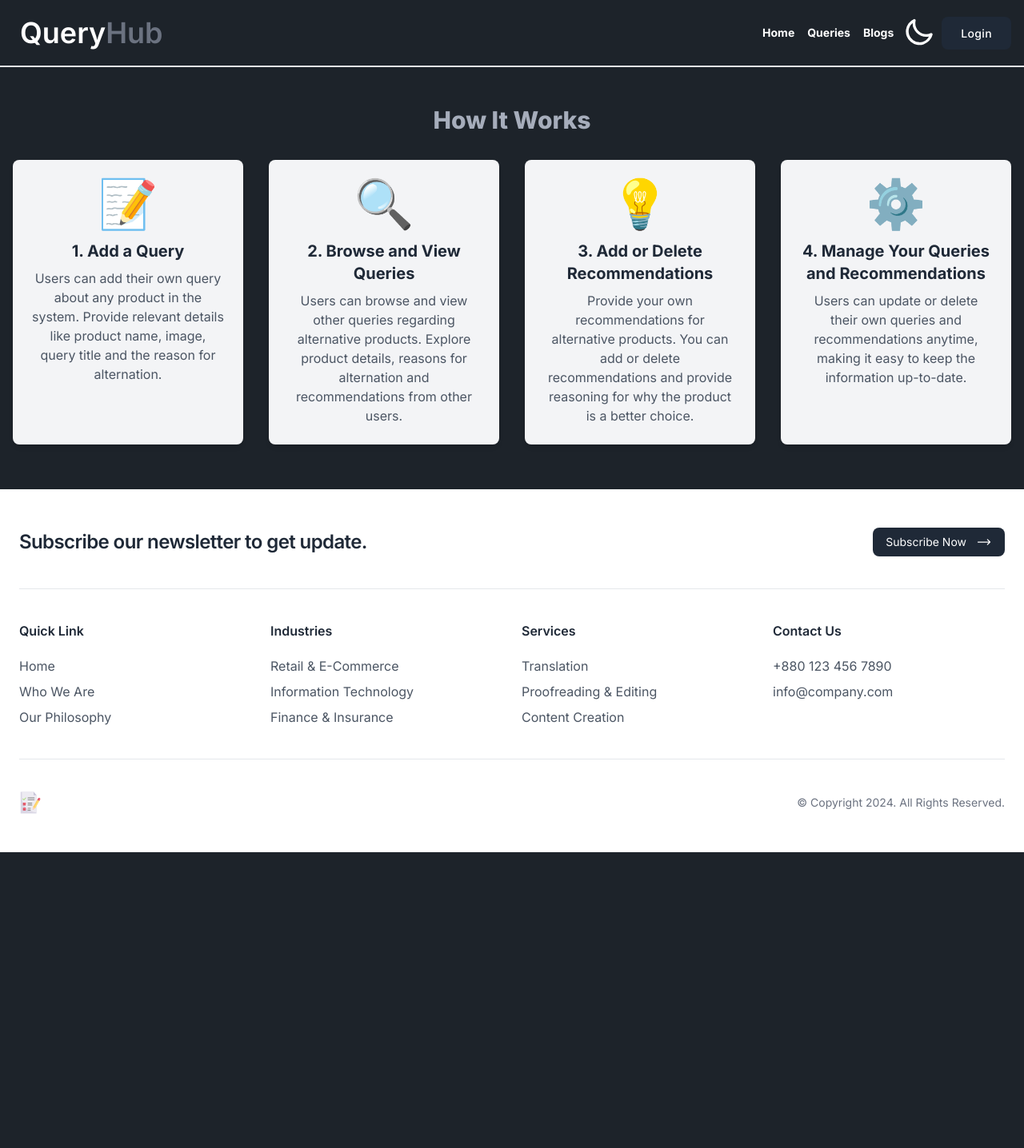
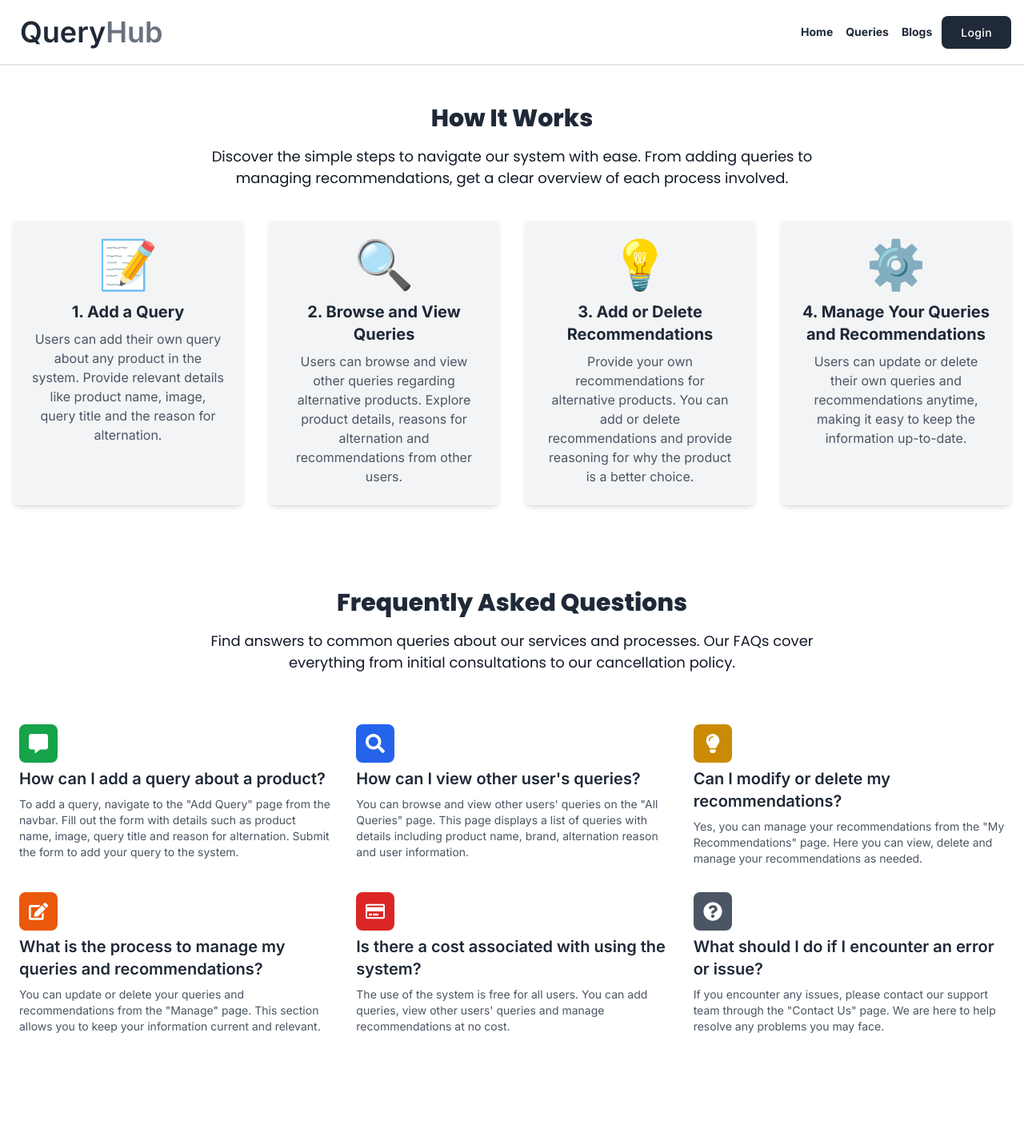
Before and after one commit to alamin6688/query-hub, a React (Vite) app: page / in a window 1280 px wide. Shown: the top 1436 px of the page at 80% size. Before the commit the page ends 1066 px from the top, so only its background shows below. Built offline with nearby package versions, Linux system fonts and the light colour scheme; no server answers.

Commit message:
Bugs Fixed

```diff
--- a/index.html
+++ b/index.html
@@ -1,5 +1,5 @@
 <!doctype html>
-<html lang="en" data-theme="night">
+<html lang="en" data-theme="light">
 
 <head>
   <meta charset="UTF-8" />
--- a/package.json
+++ b/package.json
@@ -16,6 +16,7 @@
     "react-dom": "^18.3.1",
     "react-helmet-async": "^2.0.5",
     "react-hot-toast": "^2.4.1",
+    "react-icons": "^5.3.0",
     "react-router-dom": "^6.26.2",
     "sweetalert2": "^11.14.0"
   },
--- /dev/null
+++ b/src/Pages/Home/FAQ/FAQ.jsx
@@ -0,0 +1,140 @@
+import React from "react";
+import {
+  FaCommentAlt,
+  FaSearch,
+  FaLightbulb,
+  FaEdit,
+  FaRegCreditCard,
+  FaQuestionCircle,
+} from "react-icons/fa";
+
+const FAQ = () => {
+  return (
+    <section className="bg-white text-gray-900 mb-12">
+      <div className="max-w-screen-2xl px-6 py-12 mx-auto">
+        <h1 className="text-2xl text-center font-extrabold lg:text-3xl text-gray-800 font-poppins">
+          Frequently Asked Questions
+        </h1>
+        <p className="w-full md:w-2/3 mx-auto mt-4 text-center text-gray-900 font-poppins text-[18px]">
+          Find answers to common queries about our services and processes. Our
+          FAQs cover everything from initial consultations to our cancellation
+          policy.
+        </p>
+
+        <div className="grid grid-cols-1 gap-8 mt-8 lg:mt-16 md:grid-cols-2 xl:grid-cols-3">
+          {/* First Question */}
+          <div>
+            <div className="inline-block p-3 bg-green-600 rounded-lg text-white">
+              <FaCommentAlt className="w-6 h-6" />
+            </div>
+
+            <div>
+              <h1 className="text-xl font-semibold text-gray-800">
+                How can I add a query about a product?
+              </h1>
+              <p className="mt-2 text-sm text-gray-600">
+                To add a query, navigate to the "Add Query" page from the
+                navbar. Fill out the form with details such as product name,
+                image, query title and reason for alternation. Submit the form
+                to add your query to the system.
+              </p>
+            </div>
+          </div>
+
+          {/* Second Question */}
+          <div>
+            <div className="inline-block p-3 bg-blue-600 rounded-lg text-white">
+              <FaSearch className="w-6 h-6" />
+            </div>
+
+            <div>
+              <h1 className="text-xl font-semibold text-gray-800">
+                How can I view other user's queries?
+              </h1>
+              <p className="mt-2 text-sm text-gray-600">
+                You can browse and view other users' queries on the "All
+                Queries" page. This page displays a list of queries with details
+                including product name, brand, alternation reason and user
+                information.
+              </p>
+            </div>
+          </div>
+
+          {/* Third Question */}
+          <div>
+            <div className="inline-block p-3 bg-yellow-600 rounded-lg text-white">
+              <FaLightbulb className="w-6 h-6" />
+            </div>
+
+            <div>
+              <h1 className="text-xl font-semibold text-gray-800">
+                Can I modify or delete my recommendations?
+              </h1>
+              <p className="mt-2 text-sm text-gray-600">
+                Yes, you can manage your recommendations from the "My
+                Recommendations" page. Here you can view, delete and manage your
+                recommendations as needed.
+              </p>
+            </div>
+          </div>
+
+          {/* Fourth Question */}
+          <div>
+            <div className="inline-block p-3 bg-orange-600 rounded-lg text-white">
+              <FaEdit className="w-6 h-6" />
+            </div>
+
+            <div>
+              <h1 className="text-xl font-semibold text-gray-800">
+                What is the process to manage my queries and recommendations?
+              </h1>
+              <p className="mt-2 text-sm text-gray-600">
+                You can update or delete your queries and recommendations from
+                the "Manage" page. This section allows you to keep your
+                information current and relevant.
+              </p>
+            </div>
+          </div>
+
+          {/* Fifth Question */}
+          <div>
+            <div className="inline-block p-3 bg-red-600 rounded-lg text-white">
+              <FaRegCreditCard className="w-6 h-6" />
+            </div>
+
+            <div>
+              <h1 className="text-xl font-semibold text-gray-800">
+                Is there a cost associated with using the system?
+              </h1>
+              <p className="mt-2 text-sm text-gray-600">
+                The use of the system is free for all users. You can add
+                queries, view other users' queries and manage recommendations at
+                no cost.
+              </p>
+            </div>
+          </div>
+
+          {/* Sixth Question */}
+          <div>
+            <div className="inline-block p-3 bg-gray-600 rounded-lg text-white">
+              <FaQuestionCircle className="w-6 h-6" />
+            </div>
+
+            <div>
+              <h1 className="text-xl font-semibold text-gray-800">
+                What should I do if I encounter an error or issue?
+              </h1>
+              <p className="mt-2 text-sm text-gray-600">
+                If you encounter any issues, please contact our support team
+                through the "Contact Us" page. We are here to help resolve any
+                problems you may face.
+              </p>
+            </div>
+          </div>
+        </div>
+      </div>
+    </section>
+  );
+};
+
+export default FAQ;
--- a/src/Pages/Home/Home/Home.jsx
+++ b/src/Pages/Home/Home/Home.jsx
@@ -1,6 +1,7 @@
 import React from "react";
 import { Helmet } from "react-helmet-async";
 import HowItWorks from "../HowItWorks/HowItWorks";
+import FAQ from "../FAQ/FAQ";
 
 const Home = () => {
   return (
@@ -9,6 +10,7 @@ const Home = () => {
         <title>Query Hub | Home</title>
       </Helmet>
       <HowItWorks></HowItWorks>
+      <FAQ></FAQ>
     </>
   );
 };
--- a/src/Pages/Home/HowItWorks/HowItWorks.jsx
+++ b/src/Pages/Home/HowItWorks/HowItWorks.jsx
@@ -29,10 +29,15 @@ const HowItWorks = () => {
   return (
     <div className="max-w-screen-2xl mx-auto my-8 pb-6 px-4">
       <div className="mx-auto text-center">
-        <h2 className="text-3xl font-extrabold text-center capitalize lg:text-3xl pt-4 pb-8">
+        <h2 className="text-2xl text-center font-extrabold lg:text-3xl text-gray-800 pt-4 font-poppins">
           How It Works
         </h2>
-        <div className="grid grid-cols-1 md:grid-cols-2 xl:grid-cols-4 gap-8">
+        <p className="w-full md:w-2/3 mx-auto mt-4 text-center text-gray-900 font-poppins text-[18px]">
+          Discover the simple steps to navigate our system with ease. From
+          adding queries to managing recommendations, get a clear overview of
+          each process involved.
+        </p>
+        <div className="grid grid-cols-1 md:grid-cols-2 xl:grid-cols-4 gap-8 mt-8 lg:mt-10">
           {steps.map((step, index) => (
             <div
               key={index}
--- a/src/Pages/Shared/Navbar/Navbar.jsx
+++ b/src/Pages/Shared/Navbar/Navbar.jsx
@@ -1,11 +1,8 @@
-import { useEffect, useState } from "react";
 import { Link, NavLink } from "react-router-dom";
 import useAuth from "../../../Hooks/useAuth";
 
 const Navbar = () => {
   const { user, logOut } = useAuth();
-  const storedTheme = localStorage.getItem("theme") || "dark";
-  const [theme, setTheme] = useState(storedTheme);
 
   const handleLogout = () => {
     logOut()
@@ -27,25 +24,8 @@ const Navbar = () => {
     </>
   );
 
-  // Update the theme in localStorage and on the document
-  useEffect(() => {
-    localStorage.setItem("theme", theme);
-    document.querySelector("html").setAttribute("data-theme", theme);
-  }, [theme]);
-
-  // Handle theme toggle
-  const handleToggle = () => {
-    setTheme((prevTheme) => (prevTheme === "light" ? "dark" : "light"));
-  };
-
   return (
-    <section
-      className={`border-b-2 ${
-        theme === "light"
-          ? "bg-gray-200 text-gray-800"
-          : "dark:bg-gray-900 text-white"
-      }`}
-    >
+    <section className="border-b-2">
       <div className="z-50 relative max-w-screen-2xl mx-auto py-2">
         <div className="navbar px-4">
           <div className="navbar-start">
@@ -89,10 +69,10 @@ const Navbar = () => {
                 {navLinks}
               </ul>
             </div>
-            <div className="mt-1">
+            {/* <div className="mt-1">
               <label className="swap swap-rotate">
                 <input
-                  onChange={handleToggle}
+                  onChange={toggleTheme} // Call toggleTheme when clicked
                   type="checkbox"
                   className="theme-controller"
                   checked={theme === "dark"}
@@ -116,7 +96,7 @@ const Navbar = () => {
                   <path d="M21.64,13a1,1,0,0,0-1.05-.14,8.05,8.05,0,0,1-3.37.73A8.15,8.15,0,0,1,9.08,5.49a8.59,8.59,0,0,1,.25-2A1,1,0,0,0,8,2.36,10.14,10.14,0,1,0,22,14.05,1,1,0,0,0,21.64,13Zm-9.5,6.69A8.14,8.14,0,0,1,7.08,5.22v.27A10.15,10.15,0,0,0,17.22,15.63a9.79,9.79,0,0,0,2.1-.22A8.11,8.11,0,0,1,12.14,19.73Z" />
                 </svg>
               </label>
-            </div>
+            </div> */}
             {!user && (
               <div>
                 <Link
```
Also changed, not shown: 1 other file (tests, documents, lock files or other folders).
